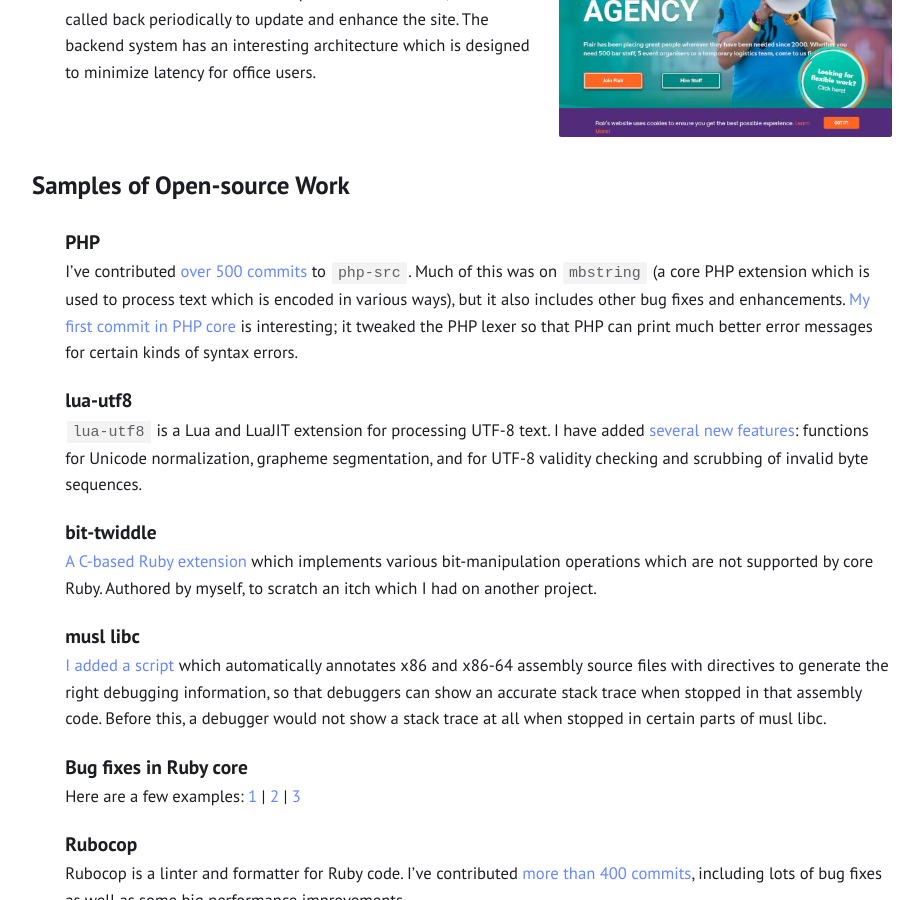
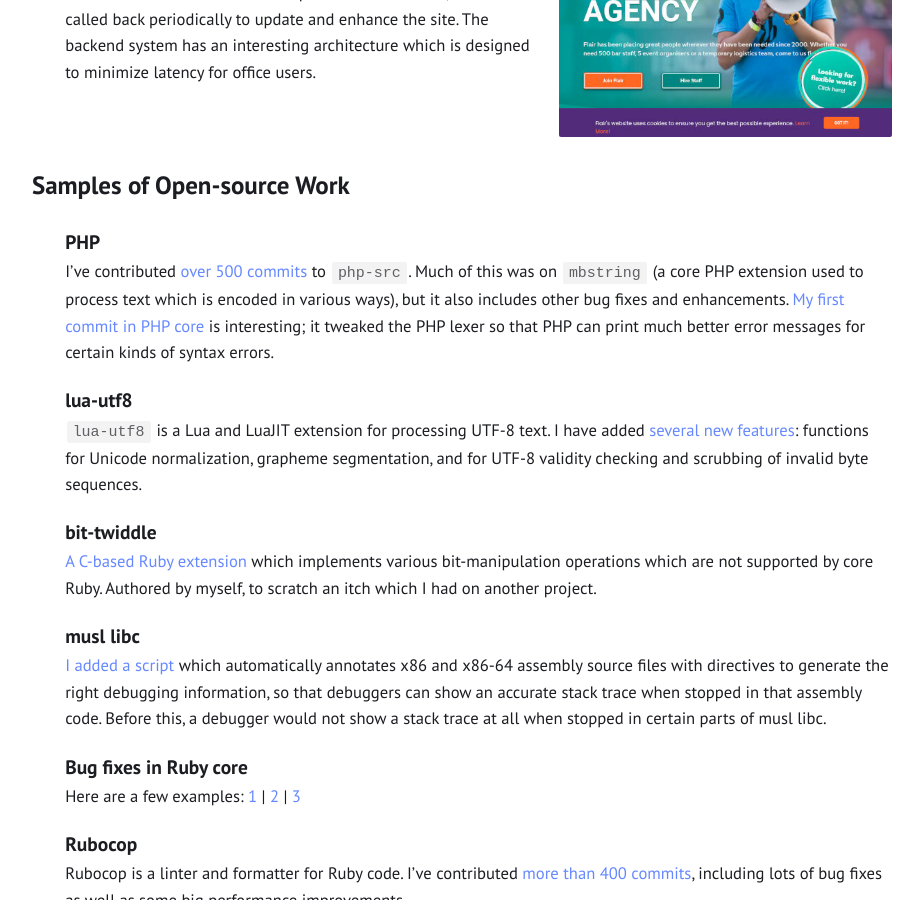
Before and after one commit to alexdowad/alexdowad.github.io, a Jekyll site: the page built from cv.html, in a window 1280 px wide and 900 px high, scrolled down 2666 px. Shown: the whole window, without its empty margins (178-1101 px from the left). Built offline with Jekyll 4.4.1, drawn with Linux system fonts in a browser that asks for light colours.

Commit message:
Less waffling in some sentences in CV

```diff
--- a/cv.html
+++ b/cv.html
@@ -204,7 +204,7 @@
 
 <div class="indent">
 	<h3 style="margin-bottom: 0">PHP</h3>
-	I’ve contributed <a href="https://github.com/php/php-src/commits?author=alexdowad">over 500 commits</a> to <code>php-src</code>. Much of this was on <code>mbstring</code> (a core PHP extension which is used to process text which is encoded in various ways), but it also includes other bug fixes and enhancements. <a href="https://github.com/php/php-src/commit/80598f12507c5cbde04163289e4d2575f05d2a0c">My first commit in PHP core</a> is interesting; it tweaked the PHP lexer so that PHP can print much better error messages for certain kinds of syntax errors.
+	I’ve contributed <a href="https://github.com/php/php-src/commits?author=alexdowad">over 500 commits</a> to <code>php-src</code>. Much of this was on <code>mbstring</code> (a core PHP extension used to process text which is encoded in various ways), but it also includes other bug fixes and enhancements. <a href="https://github.com/php/php-src/commit/80598f12507c5cbde04163289e4d2575f05d2a0c">My first commit in PHP core</a> is interesting; it tweaked the PHP lexer so that PHP can print much better error messages for certain kinds of syntax errors.
 
 	<h3 style="margin-bottom: 0">lua-utf8</h3>
 	<code>lua-utf8</code> is a Lua and LuaJIT extension for processing UTF-8 text. I have added <a href="https://github.com/starwing/luautf8/commits?author=alexdowad">several new features</a>: functions for Unicode normalization, grapheme segmentation, and for UTF-8 validity checking and scrubbing of invalid byte sequences.
```
Also changed, not shown: other parts of cv.html (+1 -1 lines).
